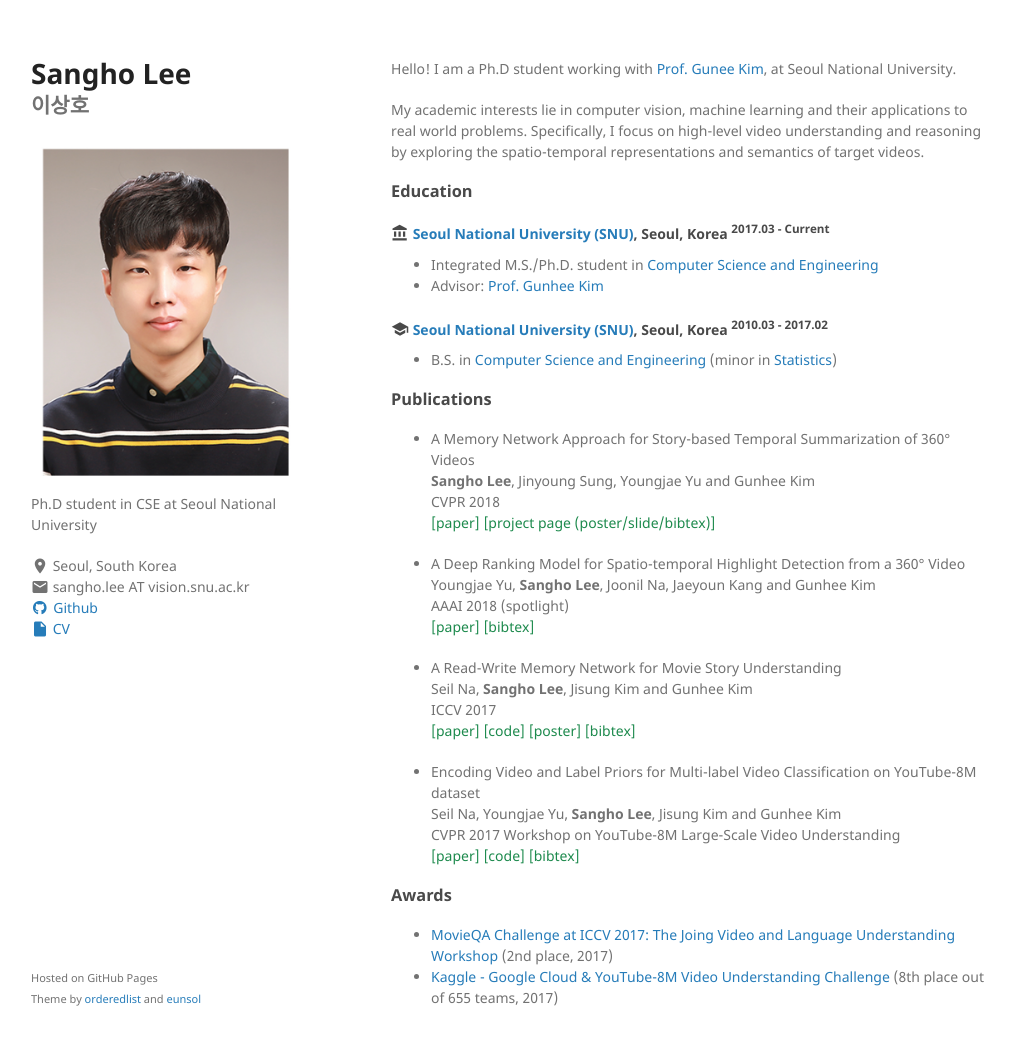
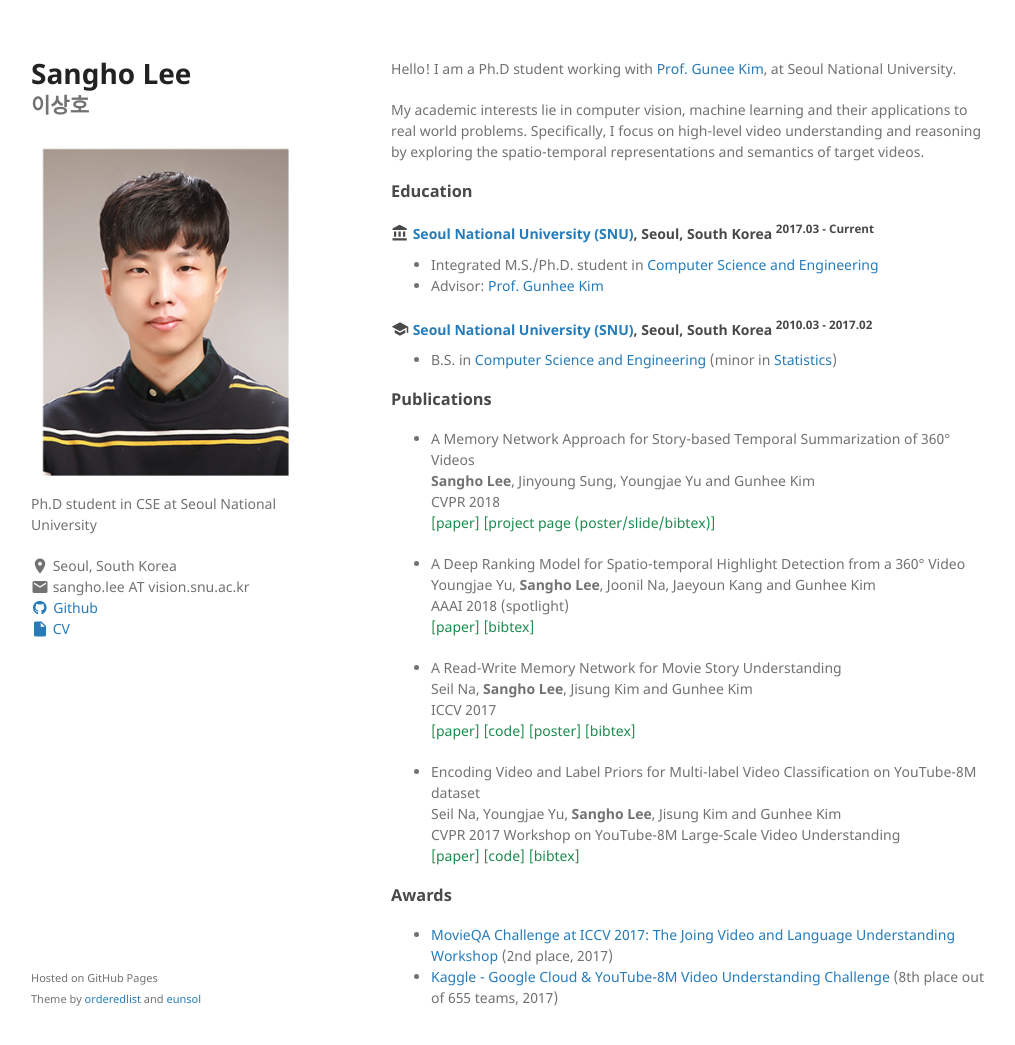
Before and after one commit to sangho-vision/sangho-vision.github.io, a Jekyll site: the page built from index.md, in a window 1280 px wide and 1078 px high. Shown: the top 1045 px of the window, without its empty margins (129-1144 px from the left). Built offline with Jekyll 4.4.1, drawn with Linux system fonts in a browser that asks for light colours; a style sheet for code colours, icons or effects is not loaded.

Commit message:
address modified

```diff
--- a/index.md
+++ b/index.md
@@ -13,7 +13,7 @@ Specifically, I focus on high-level video understanding and reasoning by explori
 
 <h4 class="education">
   <i class="material-icons md-18">account_balance</i>
-  <a href="http://en.snu.ac.kr/">Seoul National University (SNU)</a>, Seoul, Korea
+  <a href="http://en.snu.ac.kr/">Seoul National University (SNU)</a>, Seoul, South Korea
   <sup>2017.03 - Current</sup>
 </h4>
 
@@ -22,7 +22,7 @@ Specifically, I focus on high-level video understanding and reasoning by explori
 
 <h4 class="education">
   <i class="material-icons md-18">school</i>
-  <a href="http://en.snu.ac.kr/">Seoul National University (SNU)</a>, Seoul, Korea
+  <a href="http://en.snu.ac.kr/">Seoul National University (SNU)</a>, Seoul, South Korea
   <sup>2010.03 - 2017.02</sup>
 </h4>
 
```
